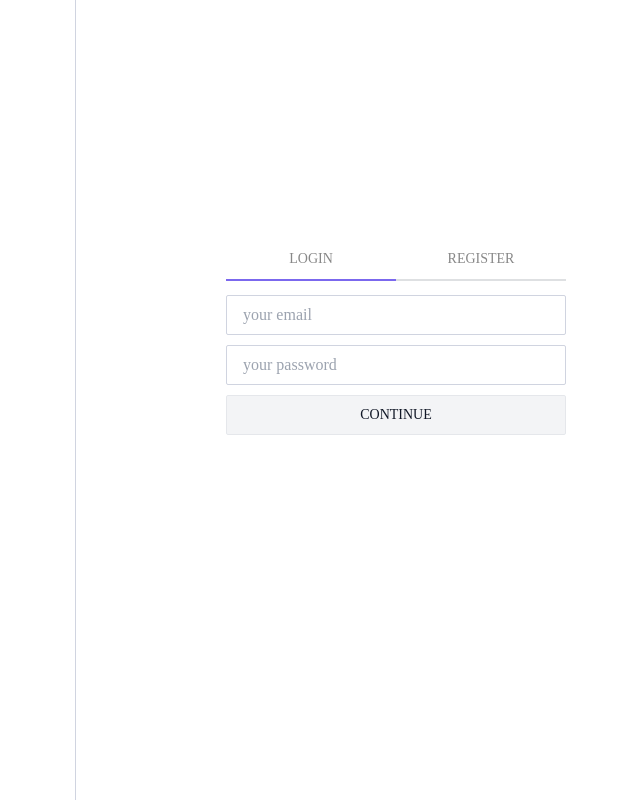
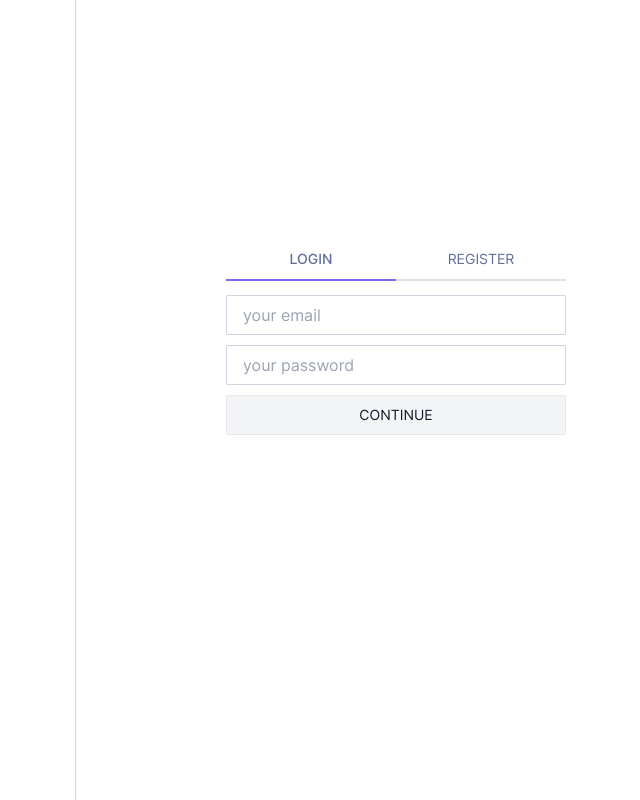
Before and after one commit to Dev-Nubian-Pty-Ltd/nubian-app, a React (Vite) app: page /sessions in a window 1280 px wide. Shown: the whole page, without its empty margins (564-1204 px from the left). Built offline with nearby package versions, Linux system fonts and the light colour scheme.

Commit message:
refactor index styles, remove css

```diff
--- a/src/assets/styles/index.scss
+++ b/src/assets/styles/index.scss
@@ -7,13 +7,9 @@
 html,
 body,
 #root {
-  font-family: Inter, Helvetica, Arial, sans-serif;
-  font-synthesis: none;
-  text-rendering: optimizeLegibility;
-  -webkit-font-smoothing: antialiased;
-  -moz-osx-font-smoothing: grayscale;
-  -webkit-text-size-adjust: 100%;
-  @apply h-[100vh] bg-base-primary text-secondary-text leading-6 font-normal font-avenir text-base;
+  @apply h-[100vh] w-[100vw] bg-base-primary text-primary-text;
+  @apply leading-6 font-normal font-inter text-base;
+  @apply antialiased max-w-[100vw];
 }
 .session-manager {
   @apply h-full w-full;
```
